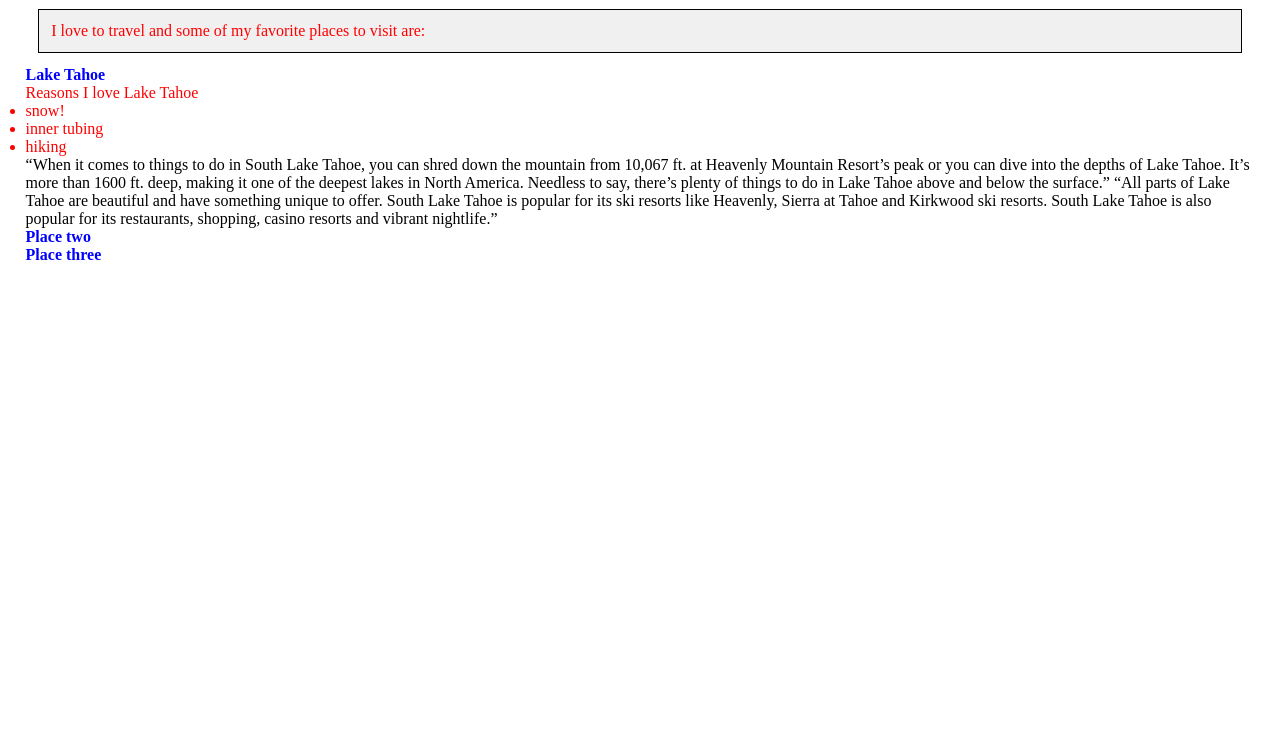
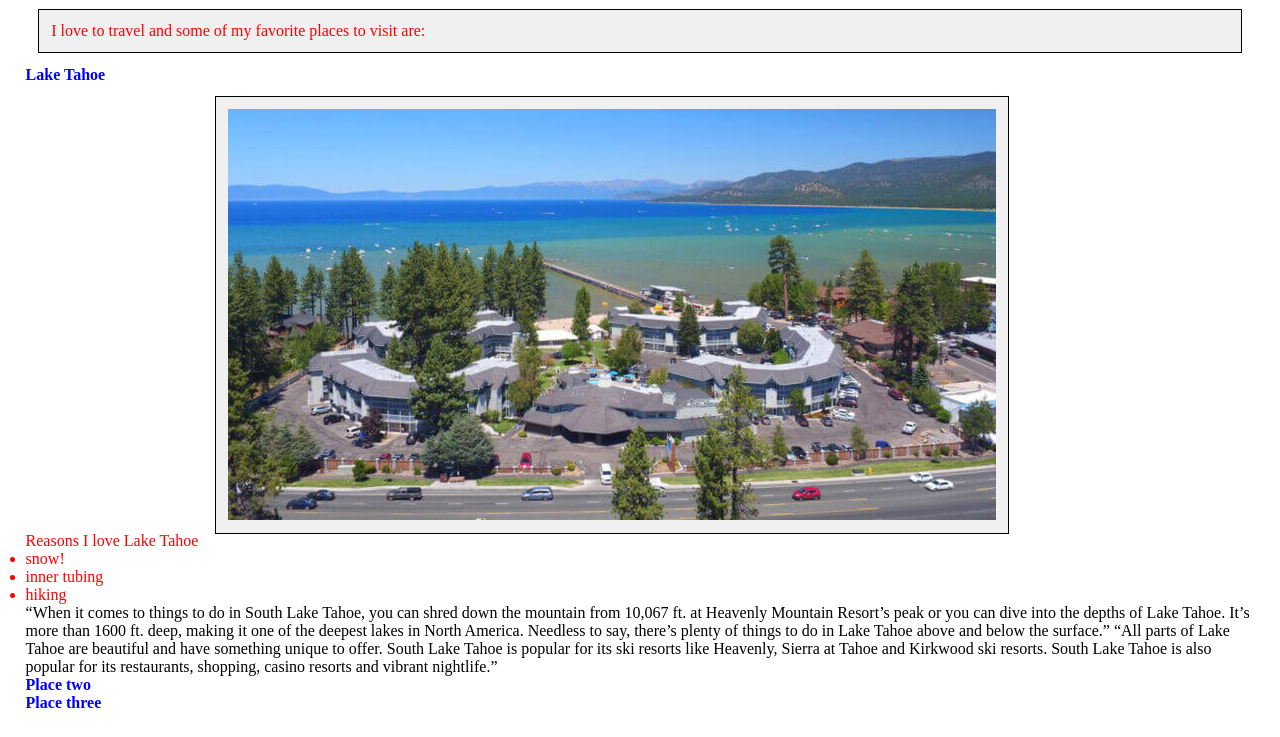
Before and after one commit to EshangShah29/CSS_InClass_Activity-main, a plain HTML site: page index.html in a window 1280 px wide. Shown: the part 66-803 px from the top of the page. Drawn offline with Linux system fonts and the light colour scheme.

Commit message:
finals_or_not

```diff
--- a/css/style.css
+++ b/css/style.css
@@ -28,3 +28,9 @@ div[class^="para"] p{
     border: 1px solid black;
     background-color: #f0f0f0;
 }
+.im1{
+    margin: 1%;
+    padding: 1%;
+    border: 1px solid black;
+    background-color: #f0f0f0;
+}
--- a/index.html
+++ b/index.html
@@ -22,6 +22,8 @@
         <p> I love to travel and some of my favorite places to visit are: </p>
         <h2>Lake Tahoe </h2>
         Reasons I love Lake Tahoe
+        <img class="im1" src="images/tahoe_beach_retreat_aerial.jpg" alt="retreat aerial image of tahoe">
+
         <ul>
             <li>snow!</li>
             <li>inner tubing</li>
```
